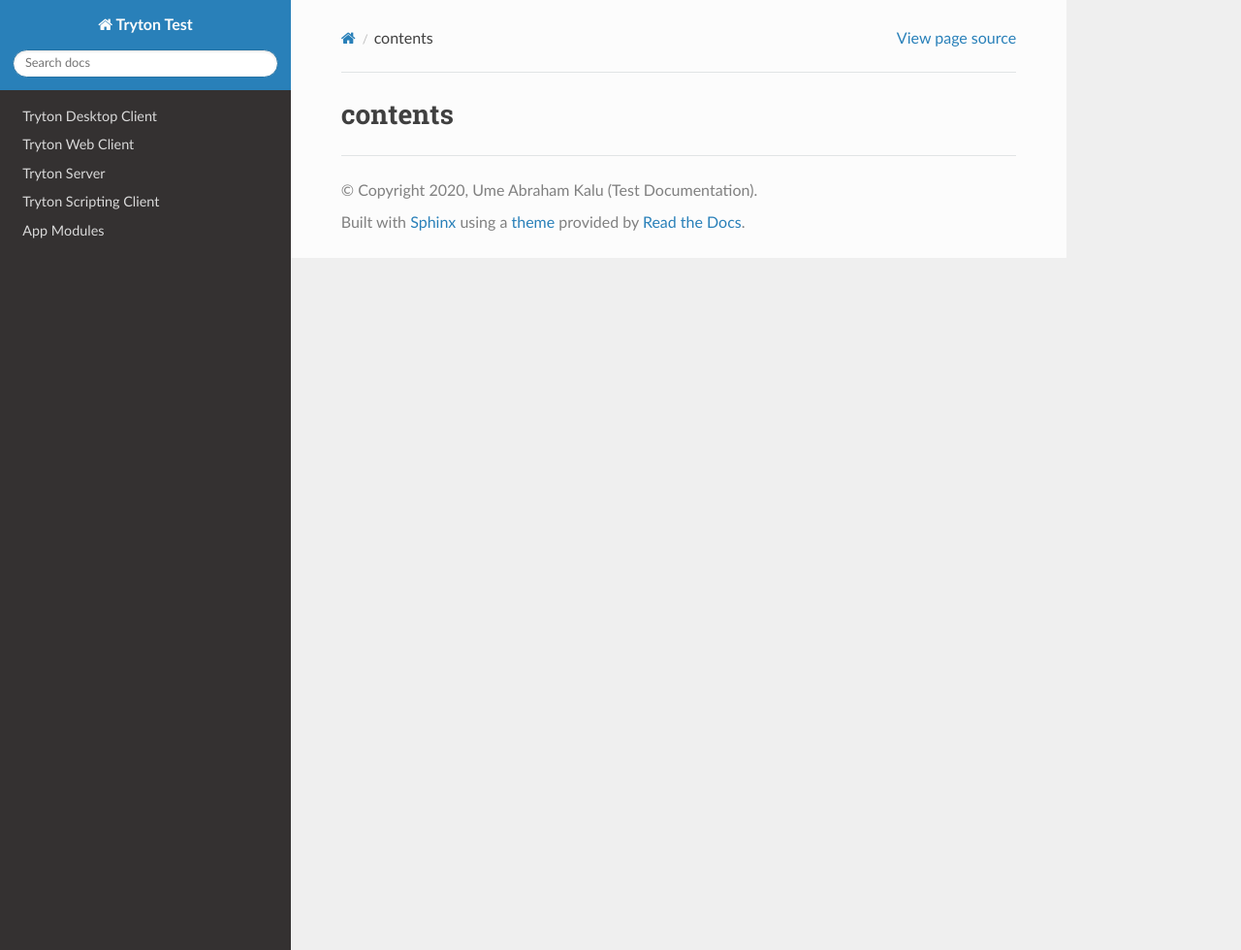
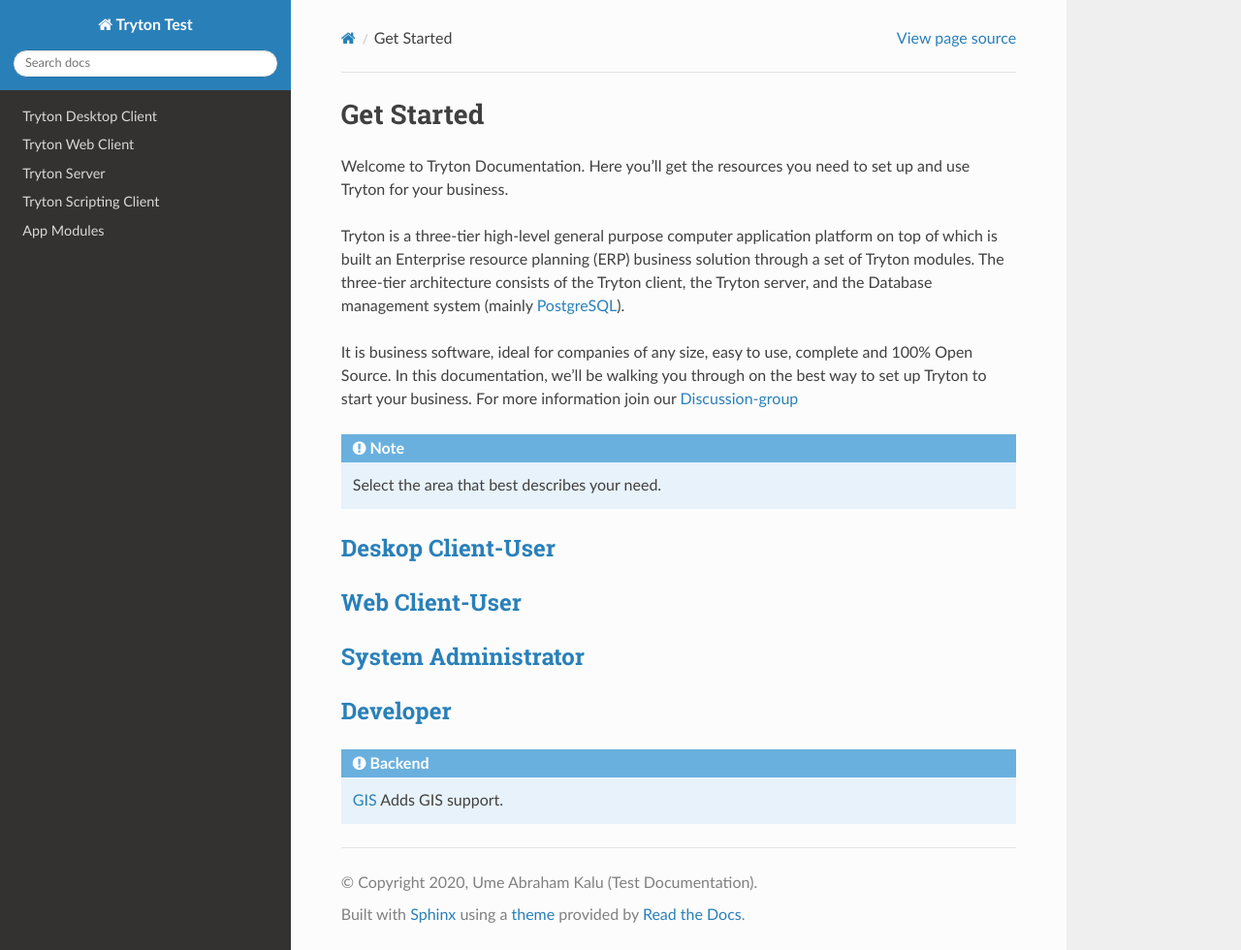
Before and after one commit to umeklinks/tryton_doc_text, a Sphinx documentation site: the page built from docs/source/contents.rst, in a window 1280 px wide and 980 px high. Shown: the whole window at 97% size. Built offline with Sphinx 7.4.7 and the Read the Docs theme 2.0.0, drawn with Linux system fonts in a browser that asks for light colours.

Commit message:
modification made

```diff
--- a/docs/source/contents.rst
+++ b/docs/source/contents.rst
@@ -1,2 +1,83 @@
-contents
-========
+===========
+Get Started
+===========
+
+Welcome to Tryton Documentation. Here you’ll get the resources you need to set up and use Tryton for your business.
+
+Tryton is a three-tier high-level general purpose computer application platform on top of which is built an Enterprise resource planning (ERP) business solution through a set of Tryton modules. The three-tier architecture consists of the Tryton client, the Tryton server, and the Database management system (mainly PostgreSQL_).
+
+.. _PostgreSQL:  https://www.postgresql.org/
+
+It is business software, ideal for companies of any size, easy to use, complete and 100% Open Source. In this documentation, we’ll be walking you through on the best way to set up Tryton to start your business. For more information join our Discussion-group_
+
+.. _Discussion-group: https://discuss.tryton.org/
+
+
+
+.. note::
+
+   Select the area that best describes your need.
+
+
+
+:ref:`Deskop Client-User <index-client-desktop>`
+================================================
+
+:ref:`Web Client-User <index-client-web>`
+=========================================
+
+:ref:`System Administrator <index-server>`
+==========================================
+
+:ref:`Developer <developers>`
+=============================
+
+
+
+.. admonition:: **Backend**
+
+   `GIS </projects/backend-gis/en/latest>`_
+   Adds GIS support.
+
+
+.. toctree::
+   :maxdepth: 2
+   :hidden:
+
+   client-desktop/index-client-desktop
+
+.. toctree::
+   :maxdepth: 2
+   :hidden:
+
+   web-client/index-web-client
+
+.. toctree::
+   :maxdepth: 2
+   :hidden:
+
+   server/index-server
+
+.. toctree::
+   :maxdepth: 2
+   :hidden:
+
+   client-library/index-client-library
+
+.. toctree::
+   :maxdepth: 2
+   :hidden:
+
+   modules/index-modules
+
+.. .. toctree::
+..    :maxdepth: 2
+..    :hidden:
+
+..    server/topics/index-topics
+
+
+.. .. glossary::
+
+..     `GIS </projects/backend-gis/en/latest>`_
+..         Adds GIS support.
--- a/docs/source/server/index-server.rst
+++ b/docs/source/server/index-server.rst
@@ -17,7 +17,7 @@
 ===============
 
     * **Models:**
-      :ref:`Model syntax <topics-models>` |
+      :ref:`Model syntax <index-topics-models>` |
       :ref:`Field types <ref-models-fields>` |
       :ref:`Domain syntax <topics-domain>` |
       :ref:`Access rights <topics-access_rights>` |
@@ -37,7 +37,7 @@
 =======================
 
     * **Modules**
-      :ref:`Module definition <topics-modules>`
+      :ref:`Module definition <index-topics-modules>`
 
 Contents
 ========
--- a/docs/source/server/ref/models/models.rst
+++ b/docs/source/server/ref/models/models.rst
@@ -7,7 +7,7 @@
 
 .. class:: Model([id[, \**kwargs]])
 
-This is the base class that every kind of :ref:`model <topics-models>`
+This is the base class that every kind of :ref:`model <index-topics-models>`
 inherits. It defines common attributes of all models.
 
 Class attributes are:
--- a/docs/source/server/topics/cron.rst
+++ b/docs/source/server/topics/cron.rst
@@ -5,7 +5,7 @@
 =================
 
 Tryton provides a scheduler (aka cron) which can execute methods of
-:ref:`models <topics-models>` periodically at set intervals.
+:ref:`models <index-topics-models>` periodically at set intervals.
 
 The planning is managed by ``ir.cron`` records which store the method to call
 and the interval of time between calls. The method must be a class method of a
```
